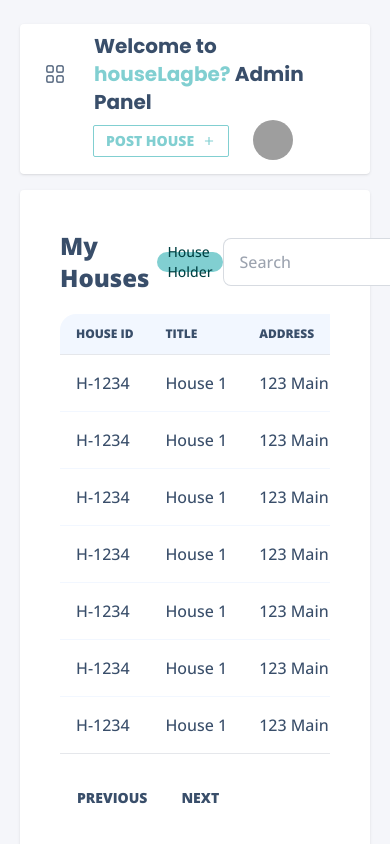
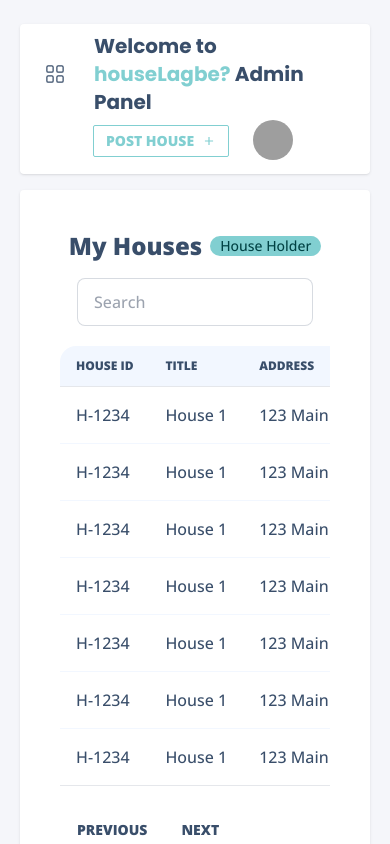
Before and after one commit to Ashik-Mahmud/rent-house-client, a React (Create React App) app: page /dashboard/houses in a window 390 px wide. Built offline with nearby package versions, Linux system fonts and the light colour scheme; grey boxes are pictures that could not be loaded.

Commit message:
done my houses route

```diff
--- a/src/pages/Dashboard/MyHouses/MyHouses.tsx
+++ b/src/pages/Dashboard/MyHouses/MyHouses.tsx
@@ -5,8 +5,8 @@ type Props = {};
 const MyHouses = (props: Props) => {
   return (
     <div className="p-10 my-5 bg-white rounded shadow">
-      <div className="title flex items-center justify-between mb-3">
-        <div className="flex items-center gap-2">
+      <div className="title flex-col sm:flex-row flex items-center justify-between mb-3">
+        <div className="flex items-center gap-2 mb-4 sm:mb-0">
           <h1 className="text-2xl font-bold">My Houses</h1>
           <small className="badge badge-success">House Holder</small>
         </div>
```
